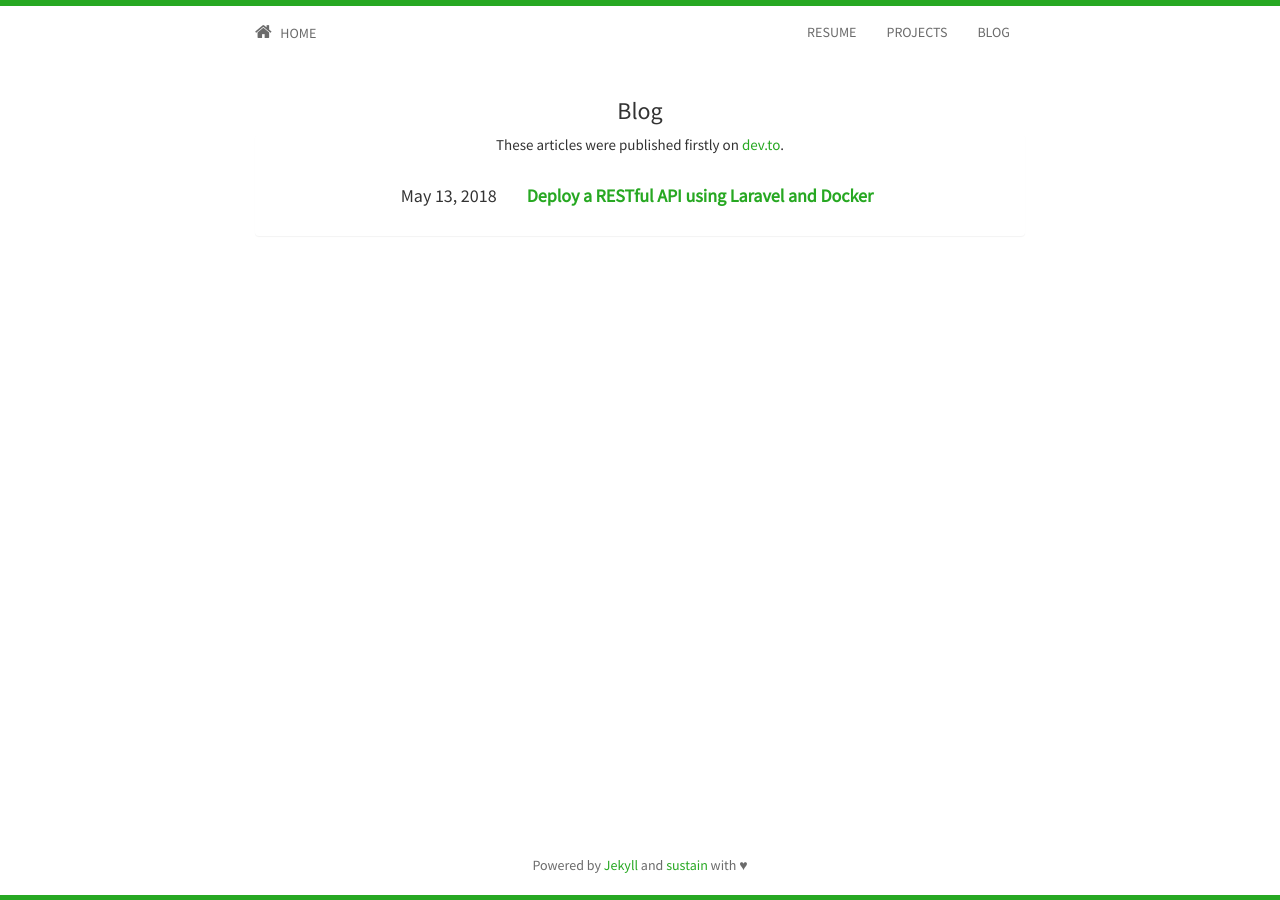
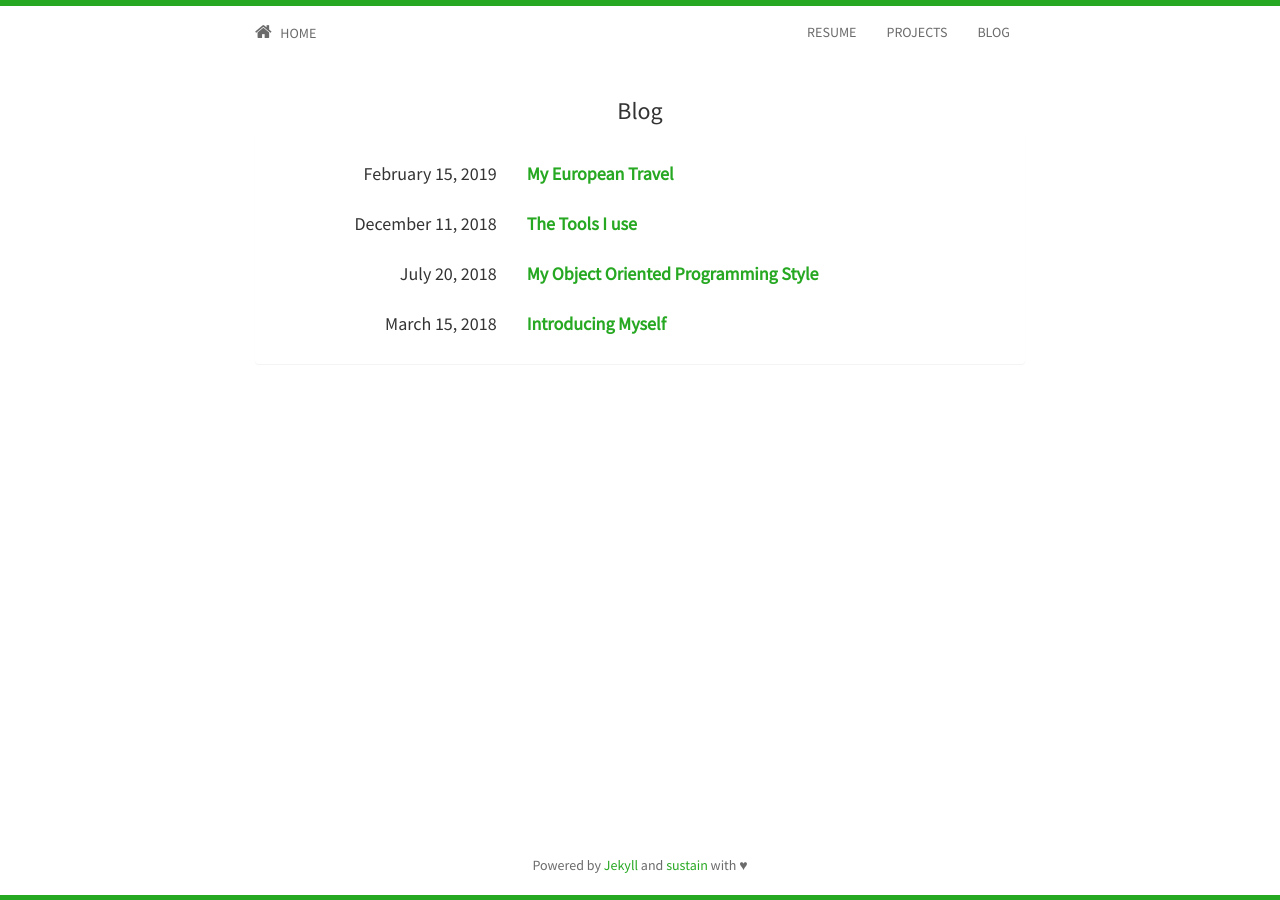
Before and after one commit to jfernancordova/jfernancordova.github.io, a Jekyll site: the page built from blog.html, in a window 1280 px wide. Built offline with Jekyll 4.4.1, drawn with Linux system fonts in a browser that asks for light colours; nearby versions of some CDN libraries.

Commit message:
First templating for my new blog

```diff
--- /dev/null
+++ b/_posts/2018-07-20-my-object-oriented-programming-style.md
@@ -0,0 +1,6 @@
+---
+layout: post
+title: My Object Oriented Programming Style
+tags:
+  - OOP
+---
--- /dev/null
+++ b/_posts/2018-12-11-the-tools-i-use.md
@@ -0,0 +1,7 @@
+---
+layout: post
+title: The Tools I use
+tags:
+  - tools
+  - code
+---
--- /dev/null
+++ b/_posts/2019-02-15-my-european-travel.md
@@ -0,0 +1,7 @@
+---
+layout: post
+title: My European Travel
+tags:
+  - travel
+  - europe
+---
--- a/blog.html
+++ b/blog.html
@@ -6,10 +6,6 @@ title: Blog
 <div class="container">
   <h3>Blog</h3>
   <div class="panel panel-default">
-    <div style="text-align: center; font-size: 15px;">
-      These articles were published firstly on
-      <a href="https://dev.to/jfernancordova" target="_blank">dev.to</a>.
-    </div>
     <div class="panel-body">
       {% for post in site.posts %}
       <div class="row">
```
Also changed, not shown: _posts/2018-03-15-introducing-myself.md (added, +8 -0 lines), _posts/2018-05-13-deploy-a-restful-api-using-laravel-and-docker-.md (deleted, +0 -104 lines).
